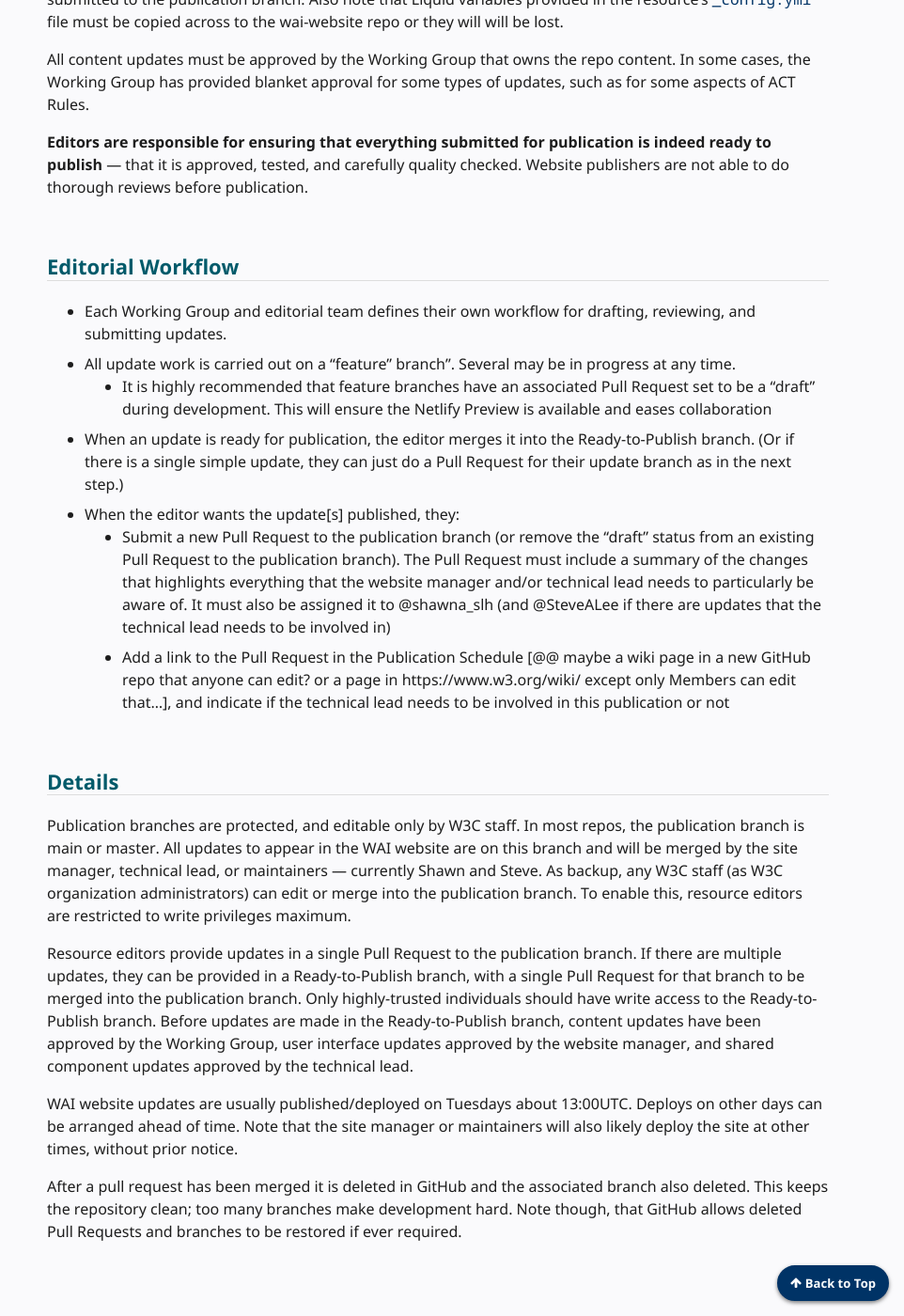
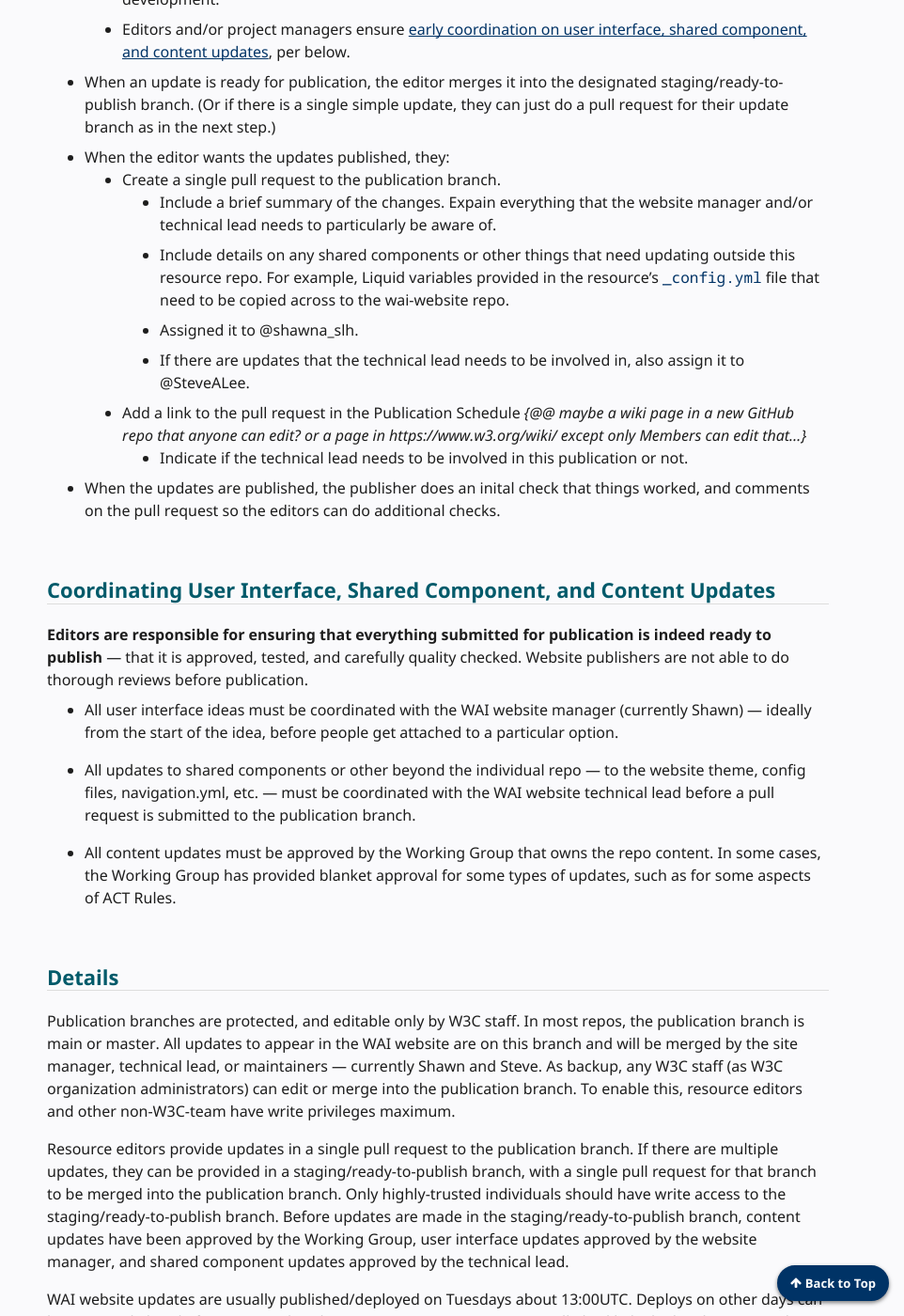
Before and after one commit to w3c/wai-website-theme, a Jekyll site: the page built from content/workflow.md, in a window 1280 px wide and 1400 px high, scrolled down 1178 px. Shown: the whole window at 94% size, without its empty margins (318-1280 px from the left). Built offline with Jekyll 4.4.1, drawn with Linux system fonts in a browser that asks for light colours; cached includes are drawn as plain includes; comment, search, counter and statistics services are not loaded; some of the changed text lies outside the part shown.

Commit message:
updates based on input from Judy

```diff
--- a/content/workflow.md
+++ b/content/workflow.md
@@ -22,36 +22,55 @@
 
 ## Overview
 
-This process enables parts of the WAI website to be developed independently through the lightweight [GitHub Flow](https://docs.github.com/en/get-started/quickstart/github-flow) with Netlify previews. Publication is coordinated with and managed by the website manager.
+This process enables parts of the WAI website to be developed independently through the lightweight [GitHub Flow](https://docs.github.com/en/get-started/quickstart/github-flow), and enables all publication on the WAI website to be coordinated by the website manager.
 
-One branch in each resource module's repository is nominated as the "publication" branch. Any content in this branch will appear in the published WAI website. Publication branches are lightly [protected](https://docs.github.com/en/repositories/configuring-branches-and-merges-in-your-repository/defining-the-mergeability-of-pull-requests/about-protected-branches) so that all updates destined for the next WAI website release are only merged by the site manager, technical lead, or maintainers &mdash; currently Shawn and Steve. Editors provide a single pull request when updates are ready for publication. Scheduled updates are published/deployed on Tuesdays.
+* One branch in each repository is designated as the publication branch. Publication branches are lightly [protected](https://docs.github.com/en/repositories/configuring-branches-and-merges-in-your-repository/defining-the-mergeability-of-pull-requests/about-protected-branches) so that all changes to the WAI website are merged only by the site manager, technical lead, or maintainers &mdash; currently Shawn and Steve.
+* Editors provide a single pull request when updates are ready for publication.
+* Scheduled updates are usually published/deployed on Tuesdays.
 
-## User Interface, Shared Component, and Content Updates
+## Workflow
 
-All user interface ideas must be coordinated with the WAI website manager (currently Shawn) &mdash; ideally from the start of the idea, before people get attached to a particular option.
+* Each Working Group and editorial team defines their own workflow for drafting, reviewing, approving, and submitting updates.
+  * All update work is carried out on a feature branches. Several may be in progress at any time.
+  * Netlify previews are available for pull requests. Pull requests can be set to "draft" during development.
+  * Editors and/or project managers ensure [early coordination on user interface, shared component, and content updates](#coop), per below.
+* When an update is ready for publication, the editor merges it into the designated staging/ready-to-publish branch. (Or if there is a single simple update, they can just do a pull request for their update branch as in the next step.)
+* When the editor wants the updates published, they:
+  * Create a single pull request to the publication branch.
+    * Include a brief summary of the changes. Expain everything that the website manager and/or technical lead needs to particularly be aware of.
+    * Include details on any shared components or other things that need updating outside this resource repo. For example,  Liquid variables provided in the resource's `_config.yml` file that need to be copied across to the wai-website repo.
+    * Assigned it to @shawna_slh.
+    * If there are updates that the technical lead needs to be involved in, also assign it to @SteveALee.
+  * Add a link to the pull request in the Publication Schedule _{@@ maybe a wiki page in a new GitHub repo that anyone can edit? or a page in https://www.w3.org/wiki/ except only Members can edit that...}_
+    * Indicate if the technical lead needs to be involved in this publication or not.
+* When the updates are published, the publisher does an inital check that things worked, and comments on the pull request so the editors can do additional checks.
 
-All updates to shared components or other beyond the individual repo &mdash; to the website theme, config files, navigation.yml, etc. &mdash; must be coordinated with the WAI website technical lead before a Pull Request is submitted to the publication branch. Also note that Liquid variables provided in the resource's `_config.yml` file must be copied across to the wai-website repo or they will will be lost.
-
-All content updates must be approved by the Working Group that owns the repo content. In some cases, the Working Group has provided blanket approval for some types of updates, such as for some aspects of ACT Rules.
+## Coordinating User Interface, Shared Component, and Content Updates {#coop}
 
 **Editors are responsible for ensuring that everything submitted for publication is indeed ready to publish** &mdash; that it is approved, tested, and carefully quality checked. Website publishers are not able to do thorough reviews before publication.
 
-## Editorial Workflow
+* All user interface ideas must be coordinated with the WAI website manager (currently Shawn) &mdash; ideally from the start of the idea, before people get attached to a particular option.
 
-* Each Working Group and editorial team defines their own workflow for drafting, reviewing, and submitting updates.
-* All update work is carried out on a "feature" branch". Several may be in progress at any time.
-  * It is highly recommended that feature branches have an associated Pull Request set to be a "draft" during development. This will ensure the Netlify Preview is available and eases collaboration
-* When an update is ready for publication, the editor merges it into the Ready-to-Publish branch. (Or if there is a single simple update, they can just do a Pull Request for their update branch as in the next step.)
-* When the editor wants the update[s] published, they:
-  * Submit a new Pull Request to the publication branch (or remove the "draft" status from an existing Pull Request to the publication branch). The Pull Request must include a summary of the changes that highlights everything that the website manager and/or technical lead needs to particularly be aware of. It must also be assigned it to @shawna_slh (and @SteveALee if there are updates that the technical lead needs to be involved in)
-  * Add a link to the Pull Request in the Publication Schedule [@@ maybe a wiki page in a new GitHub repo that anyone can edit? or a page in https://www.w3.org/wiki/ except only Members can edit that...], and indicate if the technical lead needs to be involved in this publication or not
+* All updates to shared components or other beyond the individual repo &mdash; to the website theme, config files, navigation.yml, etc. &mdash; must be coordinated with the WAI website technical lead before a pull request is submitted to the publication branch.
+
+* All content updates must be approved by the Working Group that owns the repo content. In some cases, the Working Group has provided blanket approval for some types of updates, such as for some aspects of ACT Rules.
 
 ## Details
 
-Publication branches are protected, and editable only by W3C staff. In most repos, the publication branch is main or master. All updates to appear in the WAI website are on this branch and will be merged by the site manager, technical lead, or maintainers &mdash; currently Shawn and Steve. As backup, any W3C staff (as W3C organization administrators) can edit or merge into the publication branch. To enable this, resource editors are restricted to write privileges maximum.
+Publication branches are protected, and editable only by W3C staff. In most repos, the publication branch is main or master. All updates to appear in the WAI website are on this branch and will be merged by the site manager, technical lead, or maintainers &mdash; currently Shawn and Steve. As backup, any W3C staff (as W3C organization administrators) can edit or merge into the publication branch. To enable this, resource editors and other non-W3C-team have write privileges maximum.
 
-Resource editors provide updates in a single Pull Request to the publication branch. If there are multiple updates, they can be provided in a Ready-to-Publish branch, with a single Pull Request for that branch to be merged into the publication branch. Only highly-trusted individuals should have write access to the Ready-to-Publish branch. Before updates are made in the Ready-to-Publish branch, content updates have been approved by the Working Group, user interface updates approved by the website manager, and shared component updates approved by the technical lead.
+Resource editors provide updates in a single pull request to the publication branch. If there are multiple updates, they can be provided in a staging/ready-to-publish branch, with a single pull request for that branch to be merged into the publication branch. Only highly-trusted individuals should have write access to the staging/ready-to-publish branch. Before updates are made in the staging/ready-to-publish branch, content updates have been approved by the Working Group, user interface updates approved by the website manager, and shared component updates approved by the technical lead.
 
 WAI website updates are usually published/deployed on Tuesdays about 13:00UTC. Deploys on other days can be arranged ahead of time. Note that the site manager or maintainers will also likely deploy the site at other times, without prior notice.
 
-After a pull request has been merged it is deleted in GitHub and the associated branch also deleted. This keeps the repository clean; too many branches make development hard. Note though, that GitHub allows deleted Pull Requests and branches to be restored if ever required.
+After a pull request has been merged it is deleted in GitHub and the associated branch should also be deleted. GitHub keeps deleted pull requests and branches, and they can be restored.
+
+Editors work with the WAI site manager and technical lead to coordinating considerations for:
+* fit with existing content
+* editorial style
+* user experience
+* accessibility
+* internationalization
+* theme and coding
+* information architecture
+* technical integration
```
